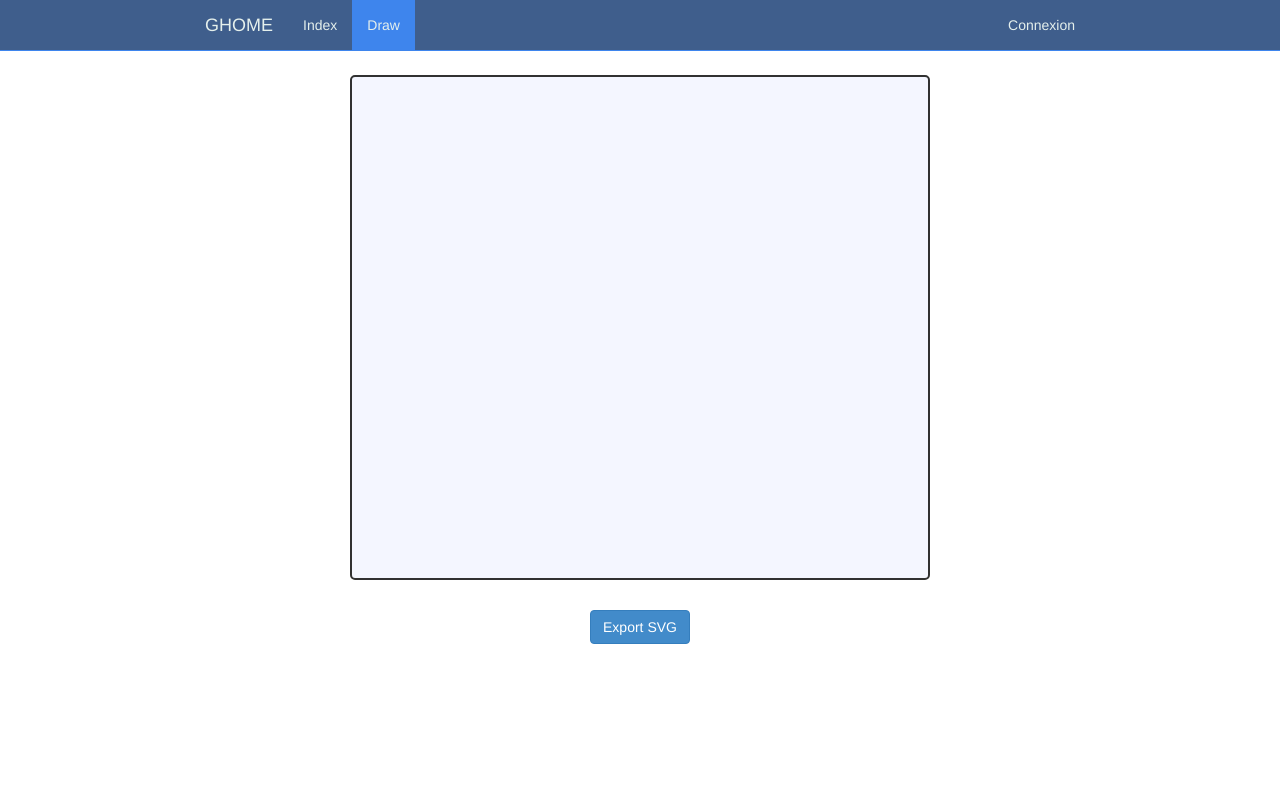
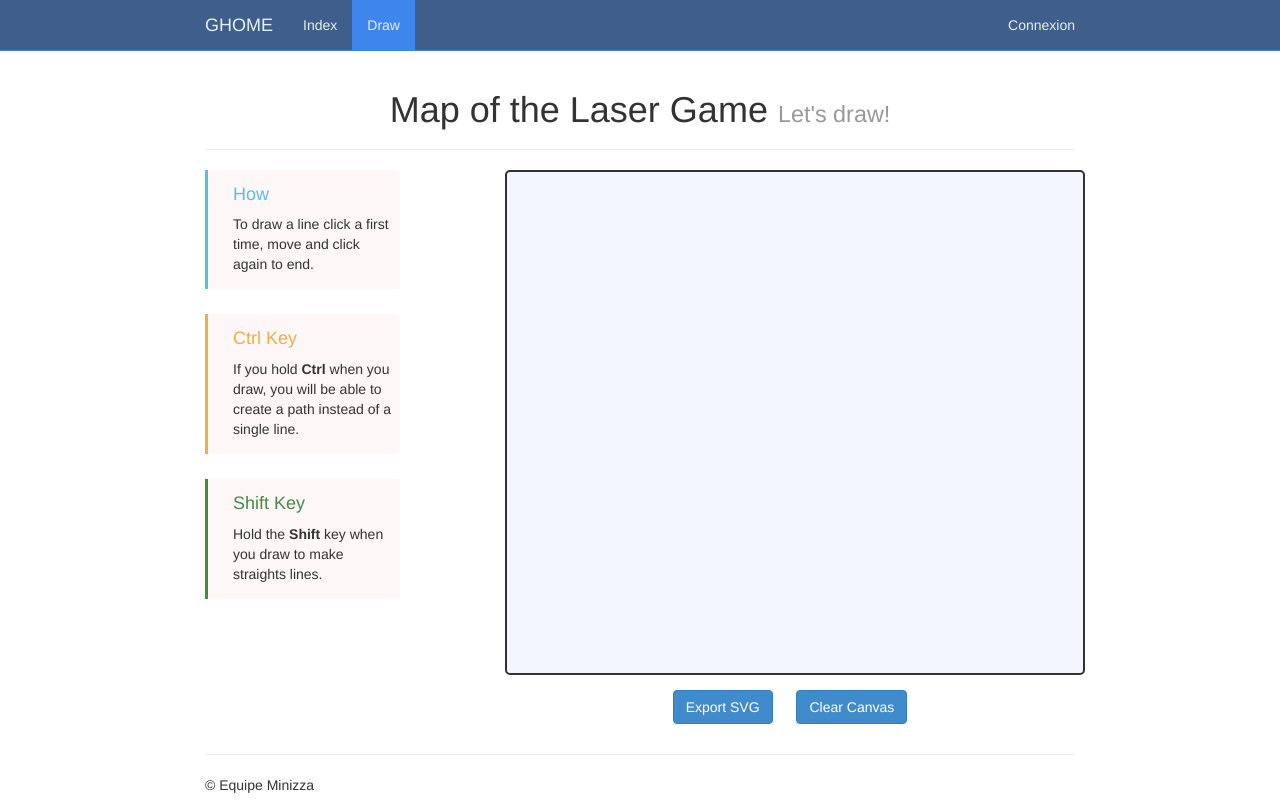
Before and after one commit to Minizza/ghome, a Flask app: page /draw in a window 1280 px wide. Before the commit the page ends 644 px from the top, so only its background shows below. Run offline with Flask 2, Linux system fonts and the light colour scheme; some libraries are stand-ins or nearby versions.

Commit message:
Lifting of design for template, draw and index

```diff
--- a/src/IComm/main.py
+++ b/src/IComm/main.py
@@ -50,8 +50,7 @@ def set_current_user_role(role):
 
 @app.route('/')
 def index():
-    monTexte = "Ceci est la page d'accueil du super site"
-    return render_template('index.html', data=monTexte, notif_title="Titre", notif_content="je suis sur l'index", notif_type="success")
+    return render_template('index.html')
 
 @app.route('/connection')
 def connection():
--- a/src/IComm/static/css/base.css
+++ b/src/IComm/static/css/base.css
@@ -4,7 +4,7 @@ body {
 }
 
 .container {
-    max-width: 900px;
+    max-width: 900px !important;
 }
 
 .wrapper {
@@ -13,6 +13,10 @@ body {
 
 .notif {
     margin-top: 20px;
+    text-align: left;
+}
+
+footer {
     text-align: left;
 }
 
@@ -38,3 +42,53 @@ body {
 .navbar .navbar-toggle {
     background-color: #3e85ed !important;
 }
+
+/* Creation of a callout effect */
+
+.callout {
+    padding: 5px;
+    padding-left: 25px;
+    margin-bottom: 25px;
+    text-align: left;
+    border-radius: 0 4px 4px 0;
+    border-left: 3px solid #9E9E9E;
+    background-color: #fdf7f7;
+}
+
+.callout h4 {
+    color: #9E9E9E;
+}
+
+/* Callout colors */
+
+.callout.blue {
+    border-left: 3px solid #5bc0de;
+}
+
+.callout.blue h4 {
+    color: #5bc0de;
+}
+
+.callout.red {
+    border-left: 3px solid #d9534f;
+}
+
+.callout.red h4 {
+    color: #d9534f;
+}
+
+.callout.yellow {
+    border-left: 3px solid #f0ad4e;
+}
+
+.callout.yellow h4 {
+    color: #f0ad4e;
+}
+
+.callout.green {
+    border-left: 3px solid #468847;
+}
+
+.callout.green h4 {
+    color: #468847;
+}
--- a/src/IComm/static/css/draw.css
+++ b/src/IComm/static/css/draw.css
@@ -2,10 +2,12 @@
     text-align: center;
 }
 
-#plan {
+.plan {
     border: 2px #313131 solid;
-    margin-top: 25px;
-    margin-bottom: 25px;
     border-radius: 5px;
     background-color: #F4F6FF;
 }
+
+.btn {
+    margin: 10px;
+}
--- a/src/IComm/static/css/index.css
+++ b/src/IComm/static/css/index.css
@@ -1,5 +1,5 @@
 .wrapper {
-    text-align: center;
+
 }
 
 .jumbotron {
--- a/src/IComm/static/js/draw.js
+++ b/src/IComm/static/js/draw.js
@@ -1,17 +1,45 @@
 $(function() {
 
-    $svg = $("#plan");
+    $svg = $(".plan");
 
     $svg
         .on("mousedown", mousedown)
-        .on("mouseup", mouseup)
         .on("contextmenu", function(event) {     // Prevent context menu on right click
             event.preventDefault();
         });
 
-    var $line;
-    var $circle1;
-    var $circle2;
+    var ctrlPressed = false;
+    var shiftPressed = false;
+    var started = false;
+    var mouse = null;
+    var $currentLine = null;
+
+    // Get key events
+    $(window).keydown(function(event) {
+        // On Ctrl press
+        if(event.which == 17) {
+            ctrlPressed = true;
+        }
+        // On shift press
+        if(event.which == 16) {
+            shiftPressed = true;
+        }
+    }).keyup(function(event) {
+        // On Ctrl release
+        if(event.which == 17) {
+            ctrlPressed = false;
+
+            // Stop drawing if drawing started
+            if(started) {
+                started = false;
+                $currentLine = null;
+            }
+        }
+        // On shift release
+        if(event.which == 16) {
+            shiftPressed = false;
+        }
+    });
 
     // Javascript function to get the context of SVG
     function SVG(tag) {
@@ -19,48 +47,37 @@ $(function() {
     }
 
     function mousedown(event) {
-        var mouse = getMousePos($(this), event);
+        var currentMouse = getMousePos($(this), event);
 
         // Fire only on left click event
         if(event.which == 1) {
 
-            $line = drawLine(mouse.x, mouse.y, mouse.x, mouse.y);
+            drawCircle(currentMouse.x, currentMouse.y);
 
-            $circle1 = drawCircle(mouse.x, mouse.y);
-            $circle2 = drawCircle(mouse.x, mouse.y);
+            if(started) {
+                if(ctrlPressed) {
+                    $currentLine = drawLine(currentMouse.x, currentMouse.y, currentMouse.x, currentMouse.y);
+                } else {
+                    started = false;
+                    $svg.off("mousemove");
+                }
+            } else {
+                started = true;
+                $currentLine = drawLine(currentMouse.x, currentMouse.y, currentMouse.x, currentMouse.y);
+                $svg.on("mousemove", mousemove);
+            }
 
-            $svg.on("mousemove", mousemove);
+            mouse = currentMouse;
+
         }
 
     }
 
     function mousemove(event) {
-        var mouse = getMousePos($(this), event);
-
-        $line
-            .attr("x2", mouse.x)
-            .attr("y2", mouse.y);
-
-        $circle2
-            .attr("cx", mouse.x)
-            .attr("cy", mouse.y)
-            .attr("r", 5);
-    }
-
-    function mouseup(event) {
-        var mouse = getMousePos($(this), event);
-
-        // Fire only on left click event
-        if(event.which == 1) {
-
-            $circle2
-                .attr("cx", mouse.x)
-                .attr("cy", mouse.y)
-                .attr("r", 5);
-
-        }
-
-        $svg.off("mousemove");
+        var currentMouse = getMousePos($(this), event);
+        $currentLine
+            .attr("x2", currentMouse.x)
+            .attr("y2", currentMouse.y);
     }
 
     function getMousePos(dom, event) {
@@ -79,13 +96,7 @@ $(function() {
                 .attr('fill', '#14029D')
                 .attr('stroke', 'black')
                 .attr('stroke-width', 5)
-                .appendTo($svg)
-                .on("mouseover", function() {
-                    $(this).attr("r", 10)
-                })
-                .on("mouseout", function() {
-                    $(this).attr("r", 5)
-                });
+                .appendTo($svg);
 
         return $circle;
     }
@@ -108,6 +119,7 @@ $(function() {
         $svg.empty();
     }
 
+    // Export Button
     $export_button = $('#export');
     $export_button.click(function() {
         var html = $('<svg>').append($svg.clone()).html();
@@ -117,4 +129,11 @@ $(function() {
         });
     });
 
+    // Clear Button
+    $clear_button = $('#clear');
+    $clear_button.click(function() {
+        clearCanvas();
+        started = false;
+    });
+
 });
--- a/src/IComm/templates/base.html
+++ b/src/IComm/templates/base.html
@@ -34,6 +34,9 @@
 			{% include 'menu.html' %}
 		{% endblock %}
 
+		<!-- Jumbotron -->
+		{% block jumbotron %}{% endblock %}
+
 		<div class="container wrapper">
 			<!-- Notification -->
 			<!-- possible types : success, info, warning, danger -->
@@ -44,6 +47,14 @@
 
 			<!-- Content of page -->
 			{% block content %}{% endblock %}
+
+			<!-- Footer of page -->
+			<footer>
+				<hr/>
+				{% block footer %}
+					<p>&copy; Equipe Minizza</p>
+				{% endblock %}
+			</footer>
 		</div>
 
 		<!-- jQuery (necessary for Bootstrap's JavaScript plugins) -->
--- a/src/IComm/templates/draw.html
+++ b/src/IComm/templates/draw.html
@@ -7,9 +7,35 @@
 {% endblock %}
 
 {% block content %}
-    <svg id="plan" width="580" height="505"></svg>
-    <br/>
-    <button type="button" id="export" class="btn btn-primary">Export SVG</button>
+    <div class="page-header">
+        <h1>Map of the Laser Game <small>Let's draw!</small></h1>
+    </div>
+
+    <div class="row">
+        <div class="col-md-3">
+            <div class="callout blue">
+                <h4>How</h4>
+                <p>To draw a line click a first time, move and click again to end.</p>
+            </div>
+
+            <div class="callout yellow">
+                <h4>Ctrl Key</h4>
+                <p>If you hold <strong>Ctrl</strong> when you draw, you will be able to create a path instead of a single line.</p>
+            </div>
+
+            <div class="callout green">
+                <h4>Shift Key</h4>
+                <p>Hold the <strong>Shift</strong> key when you draw to make straights lines.</p>
+            </div>
+        </div>
+
+        <div class="col-md-8 col-md-offset-1">
+            <svg class="plan" width="580" height="505"></svg>
+            <br/>
+            <button type="button" id="export" class="btn btn-primary">Export SVG</button>
+            <button type="button" id="clear" class="btn btn-primary">Clear Canvas</button>
+        </div>
+    </div>
 {% endblock %}
 
 {% block js %}
```
Also changed, not shown: src/IComm/templates/index.html (+24 -11 lines).
